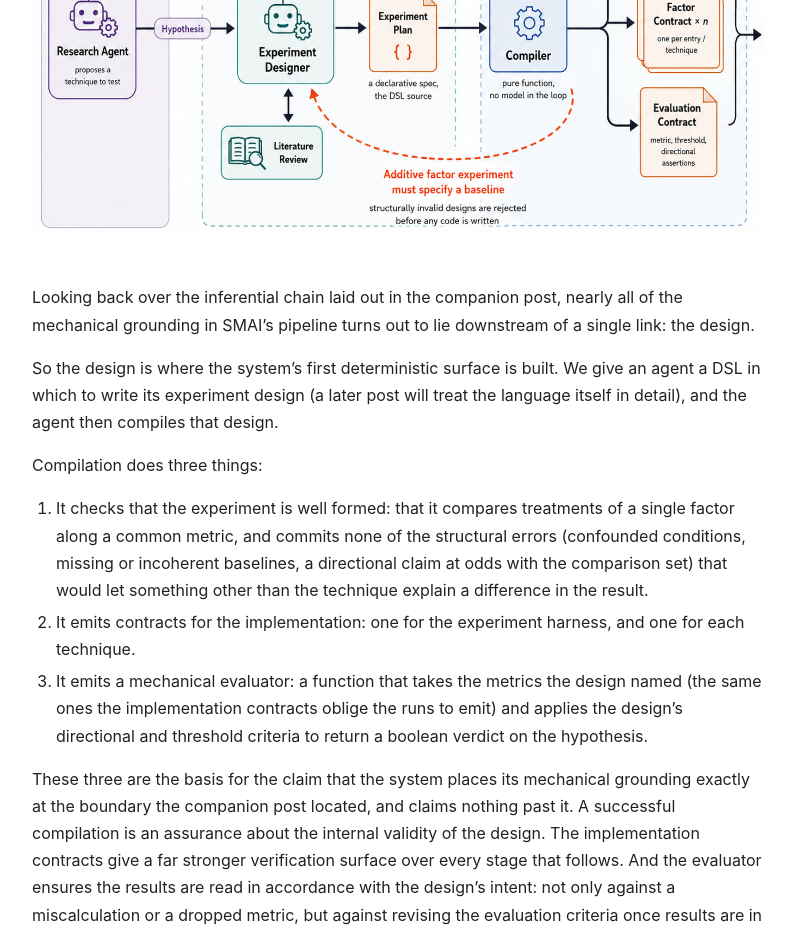
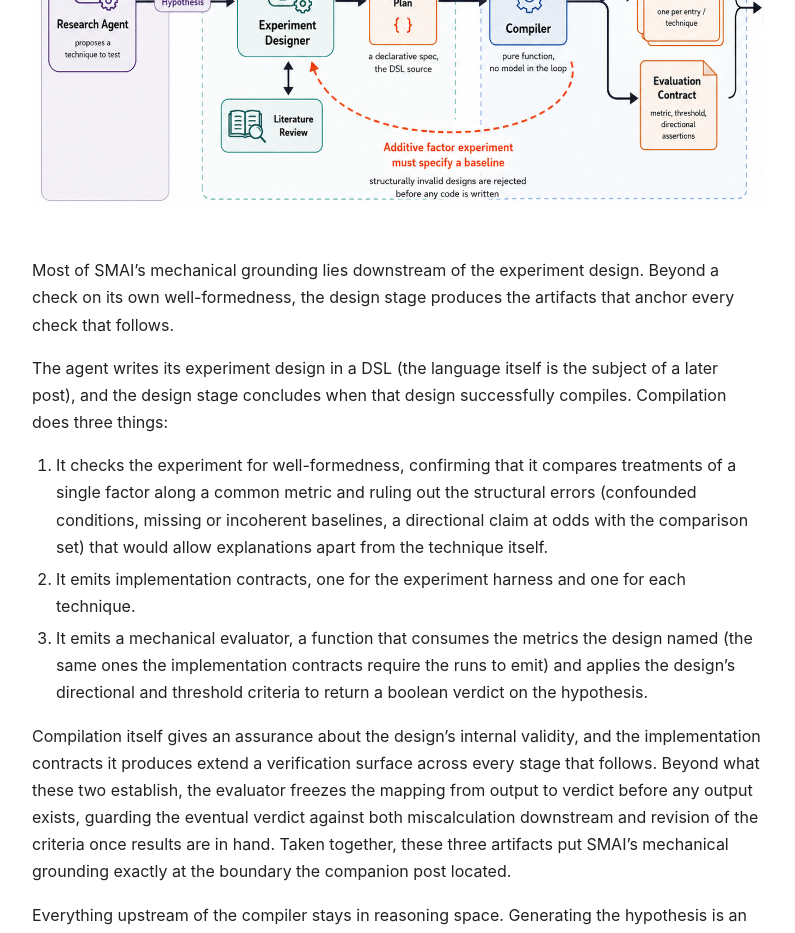
Before and after one commit to henry-eigen/henry-eigen.github.io, a Jekyll site: the page built from _posts/2026-05-13-how-yaarp-works.md, in a window 1280 px wide and 1400 px high, scrolled down 916 px. Shown: the top 933 px of the window, without its empty margins (242-1037 px from the left). Built offline with Jekyll 4.4.1, drawn with Linux system fonts in a browser that asks for light colours; some of the changed text lies outside the part shown.

Commit message:
Revise 'How SMAI works' for voice parity with the companion 'Where agents belong' post: tighten prose, drop colon-for-elaboration and em-dashes, vary sentence cadence
Co-Authored-By: Claude Opus 4.7 (1M context) <noreply@anthropic.com>

```diff
--- a/_posts/2026-05-13-how-yaarp-works.md
+++ b/_posts/2026-05-13-how-yaarp-works.md
@@ -11,7 +11,7 @@ _This post began as a single piece and has since split into two. The motivating
 
 The motivating post took the inferential chain of an experiment (hypothesis, design, experiment, results, verdict) as an object of design, and at each link asked what could be established by a mechanical check and what could only be left to an agent's reasoning. It closed by proposing a system built to take advantage of whatever guarantees of validity could be established mechanically.
 
-This post describes that system. SMAI takes a submitted technique, designs an experiment to test it, implements and runs that experiment, and returns a grounded verdict. What follows walks the same chain a second time, now as a description of working parts, and shows that the mechanical surfaces fall where the earlier argument said they should, and that the agents keep the rest.
+This post describes that system. SMAI takes a submitted technique, designs an experiment to test it, implements and runs that experiment, and returns a grounded verdict. What follows walks the same chain a second time, now as a description of working parts, and shows that the mechanical surfaces fall where the earlier argument said they should.
 
 ---
 
@@ -19,21 +19,17 @@ This post describes that system. SMAI takes a submitted technique, designs an ex
 
 ![A research agent submits a hypothesis to an Experiment Designer agent which draws on a prior-experiments database and a literature-review pass to produce an Experiment Plan in a small declarative language; the plan is consumed by a pure-function Compiler that either bounces back a structured error to the designer or emits three typed contract artifacts: an Env Harness Contract, a per-entry Factor (technique) Contract, and an Evaluation Contract](/assets/images/how-yaarp-works-design.png)
 
-Looking back over the inferential chain laid out in the companion post, nearly all of the mechanical grounding in SMAI's pipeline turns out to lie downstream of a single link: the design.
+Most of SMAI's mechanical grounding lies downstream of the experiment design. Beyond a check on its own well-formedness, the design stage produces the artifacts that anchor every check that follows.
 
-So the design is where the system's first deterministic surface is built. We give an agent a DSL in which to write its experiment design (a later post will treat the language itself in detail), and the agent then compiles that design.
+The agent writes its experiment design in a DSL (the language itself is the subject of a later post), and the design stage concludes when that design successfully compiles. Compilation does three things:
 
-Compilation does three things:
+1. It checks the experiment for well-formedness, confirming that it compares treatments of a single factor along a common metric and ruling out the structural errors (confounded conditions, missing or incoherent baselines, a directional claim at odds with the comparison set) that would allow explanations apart from the technique itself.
+2. It emits implementation contracts, one for the experiment harness and one for each technique.
+3. It emits a mechanical evaluator, a function that consumes the metrics the design named (the same ones the implementation contracts require the runs to emit) and applies the design's directional and threshold criteria to return a boolean verdict on the hypothesis.
 
-1. It checks that the experiment is well formed: that it compares treatments of a single factor along a common metric, and commits none of the structural errors (confounded conditions, missing or incoherent baselines, a directional claim at odds with the comparison set) that would let something other than the technique explain a difference in the result.
-2. It emits contracts for the implementation: one for the experiment harness, and one for each technique.
-3. It emits a mechanical evaluator: a function that takes the metrics the design named (the same ones the implementation contracts oblige the runs to emit) and applies the design's directional and threshold criteria to return a boolean verdict on the hypothesis.
+Compilation itself gives an assurance about the design's internal validity, and the implementation contracts it produces extend a verification surface across every stage that follows. Beyond what these two establish, the evaluator freezes the mapping from output to verdict before any output exists, guarding the eventual verdict against both miscalculation downstream and revision of the criteria once results are in hand. Taken together, these three artifacts put SMAI's mechanical grounding exactly at the boundary the companion post located.
 
-These three are the basis for the claim that the system places its mechanical grounding exactly at the boundary the companion post located, and claims nothing past it. A successful compilation is an assurance about the internal validity of the design. The implementation contracts give a far stronger verification surface over every stage that follows. And the evaluator ensures the results are read in accordance with the design's intent: not only against a miscalculation or a dropped metric, but against revising the evaluation criteria once results are in hand, since the relationship between output and verdict is fixed before any output exists.
-
-Everything upstream of the compiler stays in reasoning space. Generating the hypothesis is an agent's work; so is designing an experiment that would confirm or disconfirm it. Only once an agent has settled what it wants to show, and how, does it meet a mechanical surface at all.
-
-At the risk of overstating how much that surface really guarantees: the relationship resembles the one in autoformalization, where a mathematical research agent restates a natural-language argument in a form a proof checker can mechanically verify. A scientific process, to be clear, is not formally verifiable in full, the way a proof is. But pieces of it are, and the design is the link where we take hold of them. How large that verifiable surface is, and so how much grounding the DSL can provide, is the subject of a separate post.
+Everything upstream of the compiler stays in reasoning space. Generating the hypothesis is an agent's work, as is reasoning about appropriate baselines and the comparisons to make. Only once an agent has settled what it wants to show, and how, does it meet a mechanical surface at all.
 
 ---
 
@@ -41,27 +37,27 @@ At the risk of overstating how much that surface really guarantees: the relation
 
 ![How the agents set up a controlled experiment: Design produces the experiment definition; Define splits it into the shared harness and the technique slot; Build has the harness builder and one technique implementor per entry; Review has the code reviewer inspecting all implementations together](/assets/images/how-yaarp-works-build.png)
 
-Implementation offers guarantees only insofar as it takes advantage of the contracts the design emitted; everywhere else it is back in reasoning space.
+Implementation offers guarantees only insofar as it leans on the contracts the design emitted; everywhere else it is back in reasoning space.
 
-One guarantee we encode structurally, in the split between the harness and the treatments. The harness is the set of controlled conditions held fixed across every treatment of the factor; the treatments are what varies. The harness contract names the controlled conditions the harness must establish, and specifies the single extension point a treatment is written into. The naming is natural language: it guides the agent building the harness, but gives us no surface to check it against. The extension point is not. That the harness exposes it, in the shape the contract fixed, can be checked, as can the harness emitting its metrics in the shape the evaluator will later require.
+One guarantee we encode structurally, in the split between the harness (the controlled conditions held fixed across every treatment of the factor) and the treatments (the part that varies). The harness contract's natural-language naming of those conditions guides the agent building the harness but offers us no surface to check the resulting work against. It also specifies the single extension point into which a treatment plugs, and the shapes the metrics must take, and these specifications we can check directly, confirming both that the harness exposes the extension point in the shape the contract fixed and that it emits its metrics in the shape the evaluator will later require.
 
-Each treatment is implemented separately, against its own technique contract. As before, the natural-language part of the contract tells the agent which method to build and is unverifiable; what can be checked statically is that the implementation fills the connection point and overrides none of the harness's methods or variables.
+Each treatment is implemented separately against its own technique contract, which has the same two-part structure as the harness contract. Its natural-language part tells the agent which method to build and offers no checkable surface, while its statically checkable part confirms that the implementation fills the extension point and overrides none of the harness's methods or variables.
 
-This divide, between the natural-language parts of a contract and the statically checkable parts, falls along the verification-versus-validation distinction drawn in the companion post. Verification the contracts give us directly. Validation, whether an implementation is faithful to the method it is meant to be, stays a reasoning-space judgment, and is left to a code-review agent.
+This divide, between the natural-language parts of a contract and the statically checkable parts, falls along the verification-versus-validation distinction drawn in the companion post. Verification the contracts give us directly. Validation, the question of whether an implementation is faithful to the method it is meant to be, remains a reasoning-space judgment that falls to a code-review agent.
 
-The verification surface is downstream of one decision: the grammar of the DSL. The more the grammar encodes, the more of each implementation we can check, but every concept added to the grammar narrows the language's domain. Were we to make "dataset" or "model architecture" first-class grammatical concepts, we would gain verification and, in the same move, restrict the language to experiments that train a model on a dataset at all. The system described here aims at the broader domain of valid scientific experiments, so it does not: a field like `dataset` is carried as an opaque keyed value, a string routed to an agent inside a natural-language specification, not a construct the grammar understands. Whether it is worth maintaining a family of narrower DSLs with richer grammars, each buying more verification within a smaller domain, is a question for a later post.
+Where the verification surface lands depends on the grammar of the DSL. The more the grammar encodes, the more of each implementation we can check, but every concept added to the grammar narrows the language's domain. Were we to make "dataset" or "model architecture" first-class grammatical concepts, we would gain verification and, in the same move, restrict the language to experiments that train a model on a dataset. The system described here aims at the broader domain of valid scientific experiments, and so makes no such additions; a field like `dataset` is carried as an opaque keyed value, a string routed to an agent inside a natural-language specification, not a construct the grammar understands. Whether it is worth maintaining a family of narrower DSLs with richer grammars, each buying more verification within a smaller domain, is a question for a later post.
 
 ---
 
 ## Execution and evaluation
 
-![The experiment plan as a schema: it compiles into a fixed set of typed records — one comparison group, k techniques, N entries, A directional assertions, N×S runs to come — whose known row counts add up to an "expected manifest" that every downstream stage is reconciled against](/assets/images/how-yaarp-works-records.png)
+![The experiment plan as a schema: it compiles into a fixed set of typed records (one comparison group, k techniques, N entries, A directional assertions, N×S runs to come) whose known row counts add up to an "expected manifest" that every downstream stage is reconciled against](/assets/images/how-yaarp-works-records.png)
 
-Past implementation, the rest of the pipeline runs mechanically. Implementation yields a set of executables which, together with a few values carried over from the design (the randomization seeds, the seed count), can be routed blindly to the execution environment and run. Nothing at this stage has to interpret the experiment; it only has to run what was built.
+Past implementation, the rest of the pipeline runs mechanically. Implementation yields a set of executables which, together with a few values carried over from the design (the randomization seeds, the seed count), can be routed blindly to the execution environment and run.
 
 ![The evaluation dataflow: raw per-seed metrics, aggregate across seeds, mechanical check against the frozen assertions, group verdict, all inside a no-LLM box; the Analyst agent sits downstream of the finished verdict with a one-way arrow and cannot change it](/assets/images/how-yaarp-works-evaluation.png)
 
-Because the implementation contracts fixed the shape of every run's output, the metrics that come back can be handed straight to the evaluator the compiler emitted, which applies the design's thresholds and directional criteria and returns the verdict. No agent reads the results of its own work, and no model sits anywhere on the path from raw metrics to verdict; the one agent downstream of the evaluator writes the narrative around a verdict it cannot alter.
+Because the implementation contracts fixed the shape of every run's output, the metrics that come back go straight to the evaluator the compiler emitted, which applies the design's thresholds and directional criteria and returns the verdict. No agent reads the results of its own work, and no model sits anywhere on the path from raw metrics to the verdict. The analyst agent that sits downstream of the evaluator writes the narrative around a verdict it cannot alter.
 
 ---
 
```
Also changed, not shown: other parts of _posts/2026-05-13-how-yaarp-works.md (+2 -2 lines).
